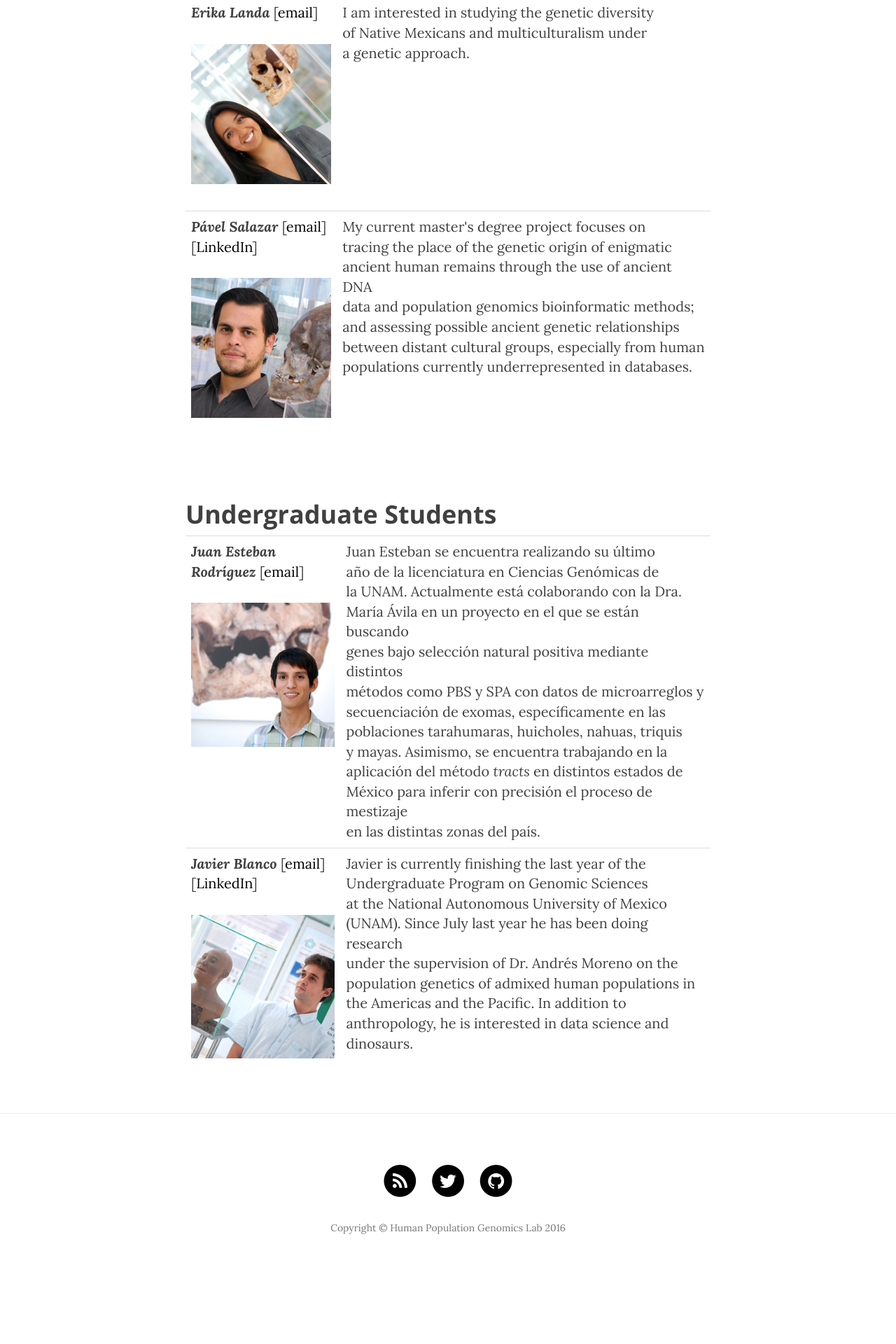
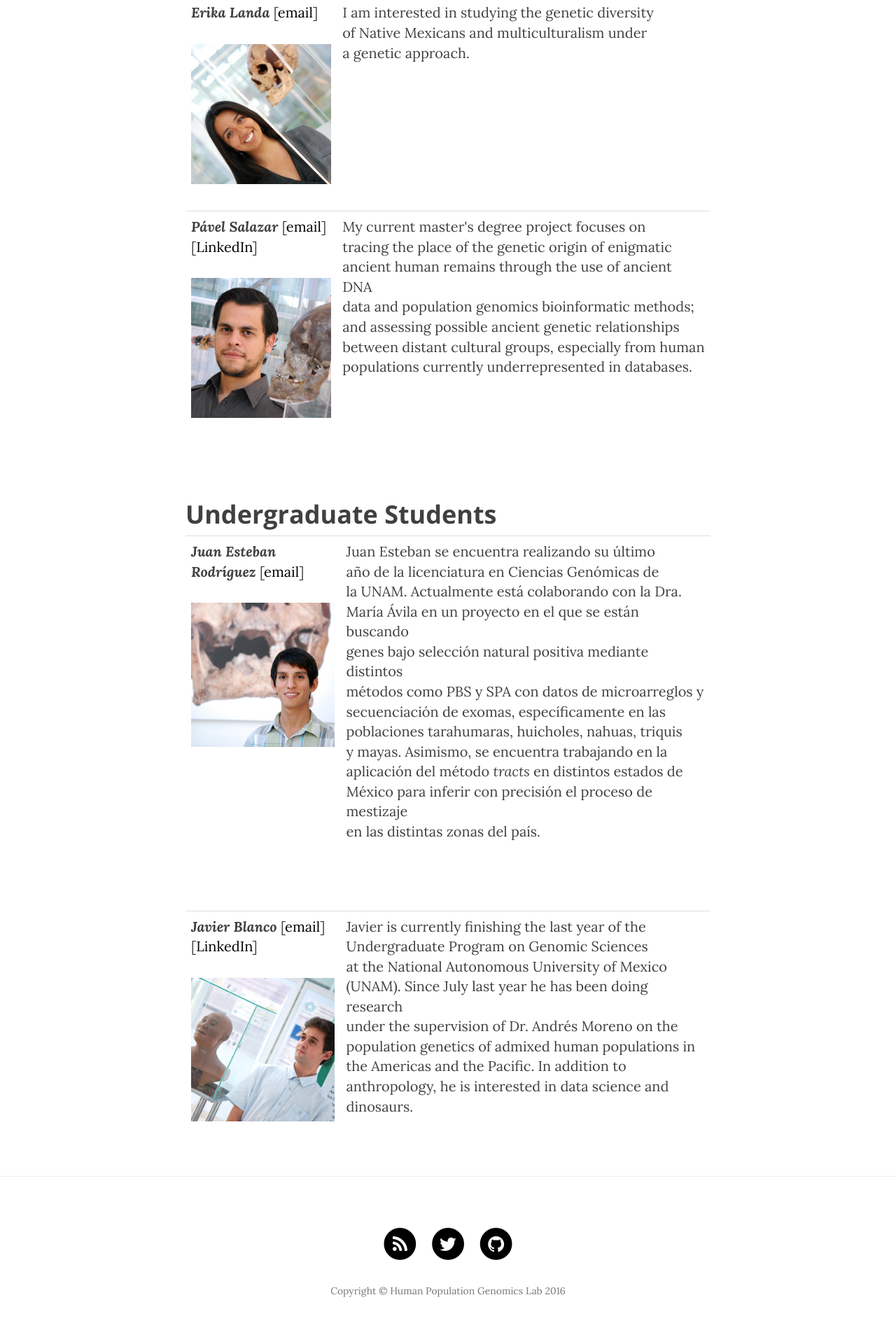
Before and after one commit to milkshakeplustip/milkshakeplustip.github.io, a Jekyll site: the page built from b.html, in a window 1280 px wide. Shown: the part 1710-3630 px from the top of the page at 70% size. Built offline with Jekyll 4.4.1, drawn with Linux system fonts in a browser that asks for light colours; nearby versions of some CDN libraries; before the commit the page ends 3540 px from its top, so only the background shows below that.

Commit message:
espacio?

```diff
--- a/b.html
+++ b/b.html
@@ -40,7 +40,7 @@ header-img: "img/morenolab_2_1000_recorte_3.jpg"
 <table style="width:100%">
 	<tr>
 		<td><b><i>Juan Esteban Rodríguez </i></b>[<a href=juanrr@lcg.unam.mx>email</a>]<p><img src="/img/JuanEst250.jpg" alt="JuanEst" height="500" width="500"></p></td>
-		<td>Juan Esteban se encuentra realizando su último<br> año de la licenciatura en Ciencias Genómicas de<br> la UNAM. Actualmente está colaborando con la Dra.<br> María Ávila en un proyecto en el que se están buscando<br> genes bajo selección natural positiva mediante distintos<br> métodos como PBS y SPA con datos de microarreglos y<br> secuenciación de exomas, específicamente en las<br> poblaciones tarahumaras, huicholes, nahuas, triquis<br> y mayas. Asimismo, se encuentra trabajando en la<br> aplicación del método <i>tracts</i> en distintos estados de<br> México para inferir con precisión el proceso de mestizaje<br> en las distintas zonas del país.<br></td>
+		<td>Juan Esteban se encuentra realizando su último<br> año de la licenciatura en Ciencias Genómicas de<br> la UNAM. Actualmente está colaborando con la Dra.<br> María Ávila en un proyecto en el que se están buscando<br> genes bajo selección natural positiva mediante distintos<br> métodos como PBS y SPA con datos de microarreglos y<br> secuenciación de exomas, específicamente en las<br> poblaciones tarahumaras, huicholes, nahuas, triquis<br> y mayas. Asimismo, se encuentra trabajando en la<br> aplicación del método <i>tracts</i> en distintos estados de<br> México para inferir con precisión el proceso de mestizaje<br> en las distintas zonas del país.<p><br></p></td>
 	</tr>
 	<tr>
 		<td><b><i>Javier Blanco </i></b>[<a href=jblanco@lcg.unam.mx>email</a>][<a href=https://mx.linkedin.com/in/javier-blanco-26112097>LinkedIn</a>]<p><img src="/img/Javier250.jpg" alt="Javier" height="500" width="500"></p></td>
```
